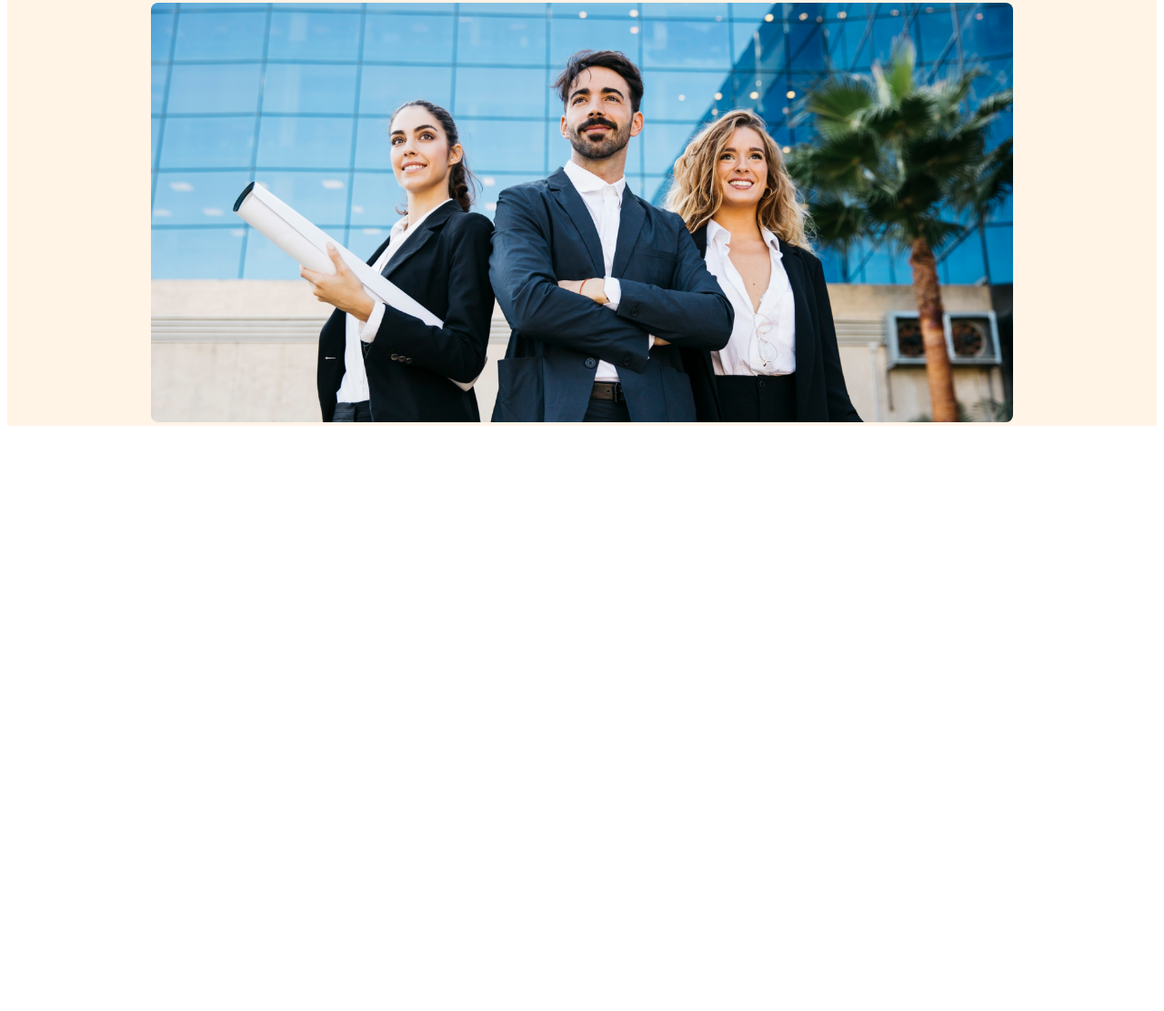
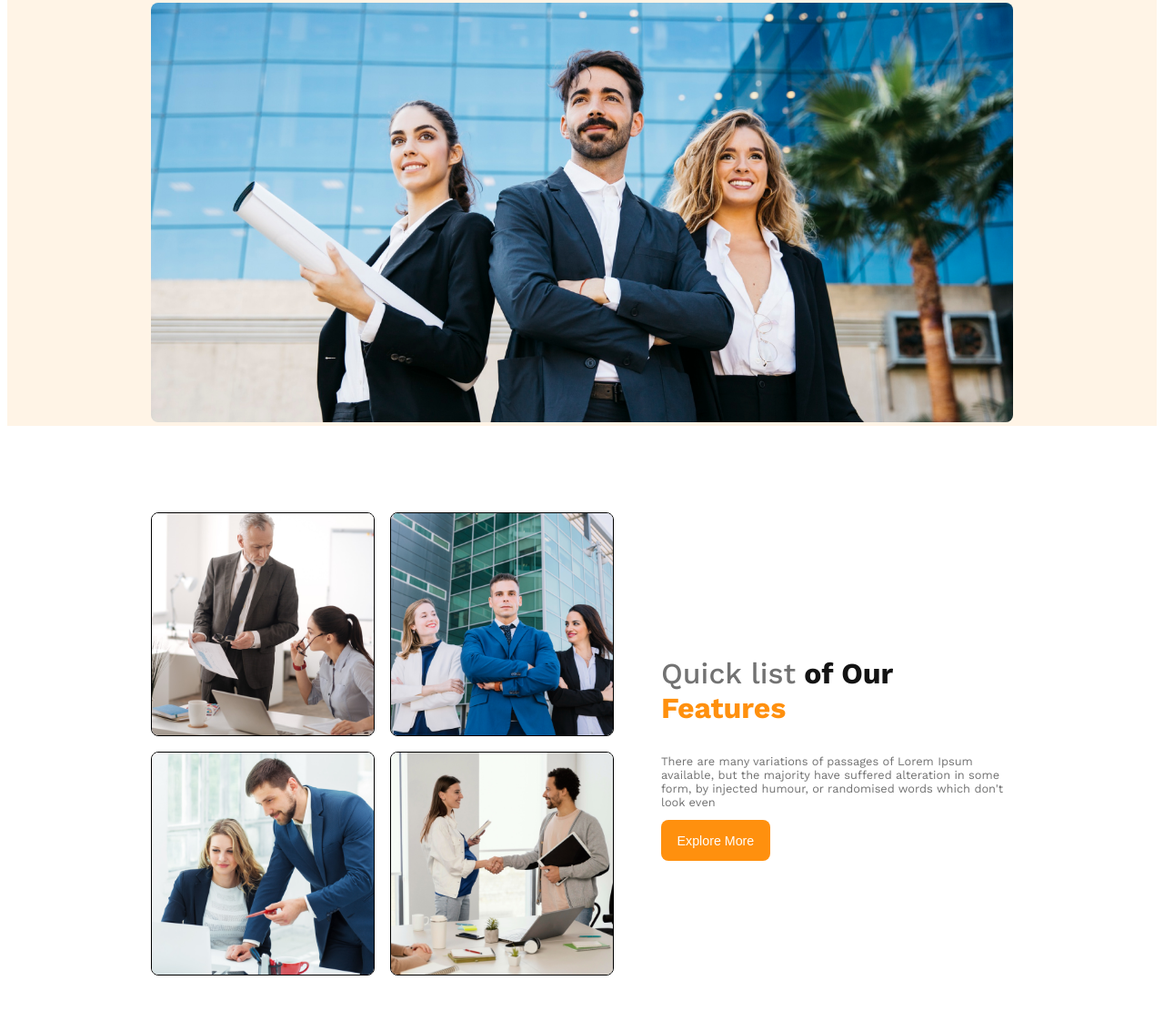
Before and after one commit to yasir-8arafat/G3_architect-responsive-website, a plain HTML site: page index.html in a window 1280 px wide. Shown: the part 397-1508 px from the top of the page at 91% size. Before the commit the page ends 873 px from the top, so only its background shows below. Drawn offline with nearby package versions, Linux system fonts and the light colour scheme.

Commit message:
Added Feature

```diff
--- a/index.html
+++ b/index.html
@@ -27,7 +27,22 @@
         </div>
     </header>
     <main>
+        <section class="feature dis-flex">
+            <div class="image">
+                <img src="images/team1.png" alt="">
+                <img src="images/team2.png" alt="">
+                <img src="images/team3.png" alt="">
+                <img src="images/team4.png" alt="">
+            </div>
+            <div class="description">
+                <h3 class="cmn-heading"><span id="s1">Quick list</span> of Our <span id="s2">Features</span></h3>
+                <p class="all-stxt">There are many variations of passages of Lorem Ipsum available, but the majority have suffered alteration in some form, by injected humour, or randomised words which don't look even</p>
+                <button class="c-btn">Explore More</button>
+            </div>
+        </section>
+        <section class="lo-en">
 
+        </section>
     </main>
     <footer>
 
--- a/styles/style.css
+++ b/styles/style.css
@@ -13,7 +13,6 @@
 /* shared styles */
 .dis-flex{
     display: flex;
-    flex-wrap: wrap;
 }
 .dark-1{
     color: #131313;
@@ -41,6 +40,10 @@
     background-color: aqua;
     transition: 0.4s;
     cursor: pointer;
+}
+main{
+    max-width: 75%;
+    margin: 0 auto;
 }
 
 /* header styles (navbar & banner design) */
@@ -84,13 +87,56 @@
     width: 100%;
     border-radius: 8px;
 }
+/* main-section design start */
+main > section{
+    margin-bottom: 95px;
+    margin-top: 95px;
+}
+.feature{
+    align-items: center;
+    gap: 52px;
+}
+#s1{
+    font-weight: 500;
+    color: #727272;
+}
+#s2{
+    font-weight: bold;
+    color: rgba(255, 144, 14, 1);
+}
+.image{
+    display: grid;
+    grid-template-columns: repeat(2,1fr);
+    gap: 17px;
+}
+.image > img{
+    width: 244px;
+    height: 244px;
+    border: 1px solid black;
+    border-radius: 8px;
+}
 /* responsive Meadia query */
 @media screen and (max-width:576px){
-    .navbar{
+    .navbar, .feature{
         flex-direction: column;
+    }
+    .feature{
+        flex-direction: column-reverse;
     }
     .nav-links{
         display: grid;
         grid-template-columns: repeat(2,1fr);
     }
+    .navbar, .banner{
+        max-width: 100%;
+        margin: 0 auto;
+    }
+    .image{
+        grid-template-columns: repeat(1, 1fr);
+    }
 }
+@media screen and (min-width:556px) and (max-width:992px){
+    .feature{
+        flex-direction: column-reverse;
+    }
+}
```
